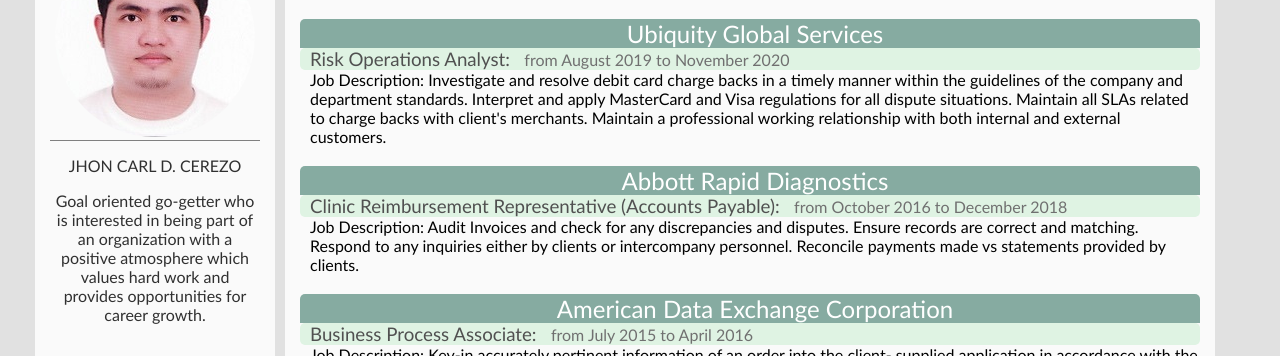
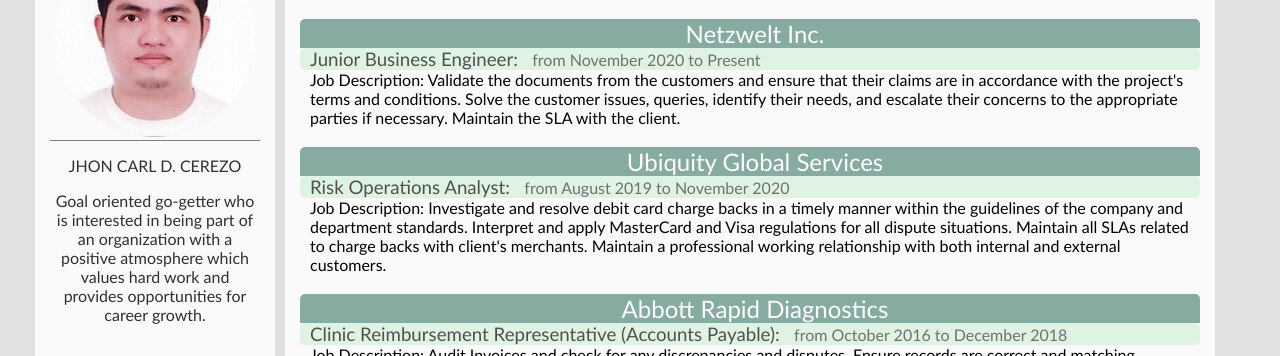
Before and after one commit to JCDC21/JCDC21, a plain HTML site: page Index.html in a window 1280 px wide. Shown: the part 136-492 px from the top of the page. Drawn offline with Linux system fonts and the light colour scheme.

Commit message:
Update Index.html

```diff
--- a/Index.html
+++ b/Index.html
@@ -33,6 +33,11 @@
 <div id="workexp">
 
 	<h1>WORK EXPERIENCE</h1>
+
+		<h2>Netzwelt Inc.</h2>
+		<h3>Junior Business Engineer: &nbsp <subtitle>from November 2020 to Present</subtitle></h3>
+		<p>Job Description: Validate the documents from the customers and ensure that their claims are in accordance with the project's terms and conditions. Solve the customer issues, queries, identify their needs, and escalate their concerns to the appropriate parties if necessary. Maintain the SLA with the client.</p>
+
 
 		<h2>Ubiquity Global Services</h2>
 		<h3>Risk Operations Analyst: &nbsp <subtitle>from August 2019 to November 2020</subtitle></h3>
```
